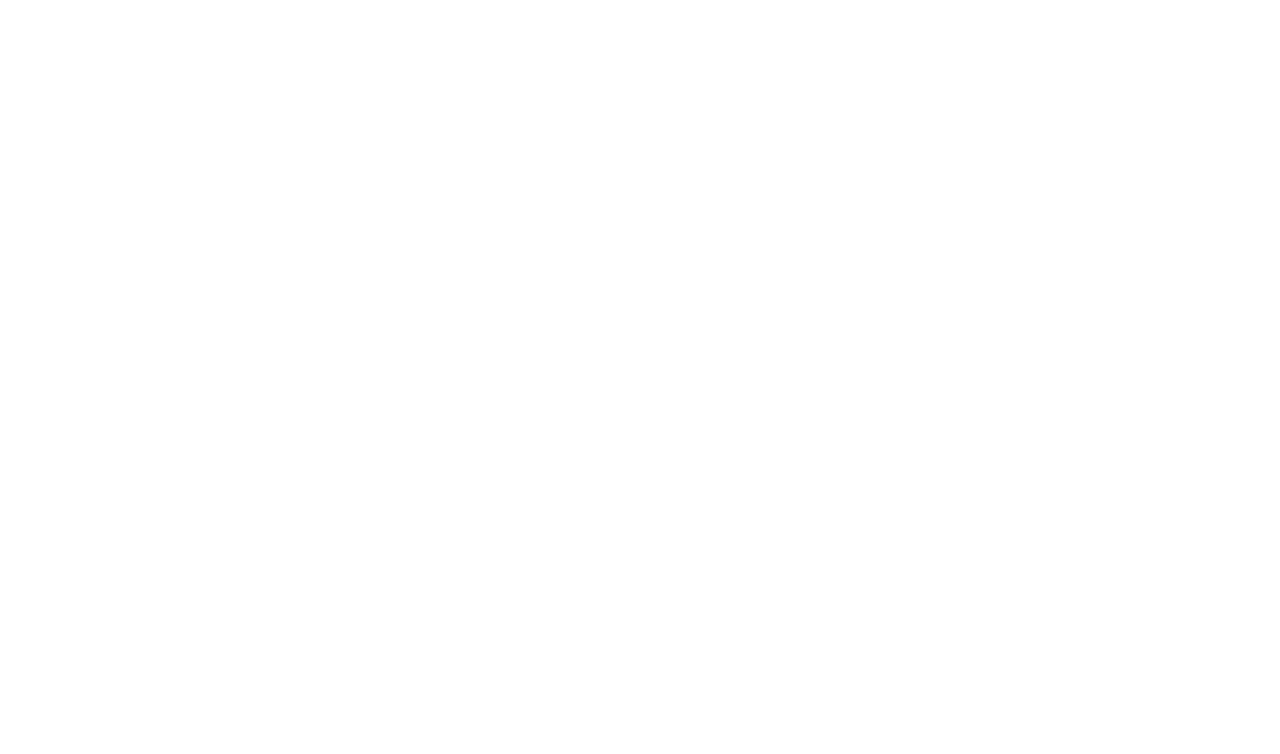
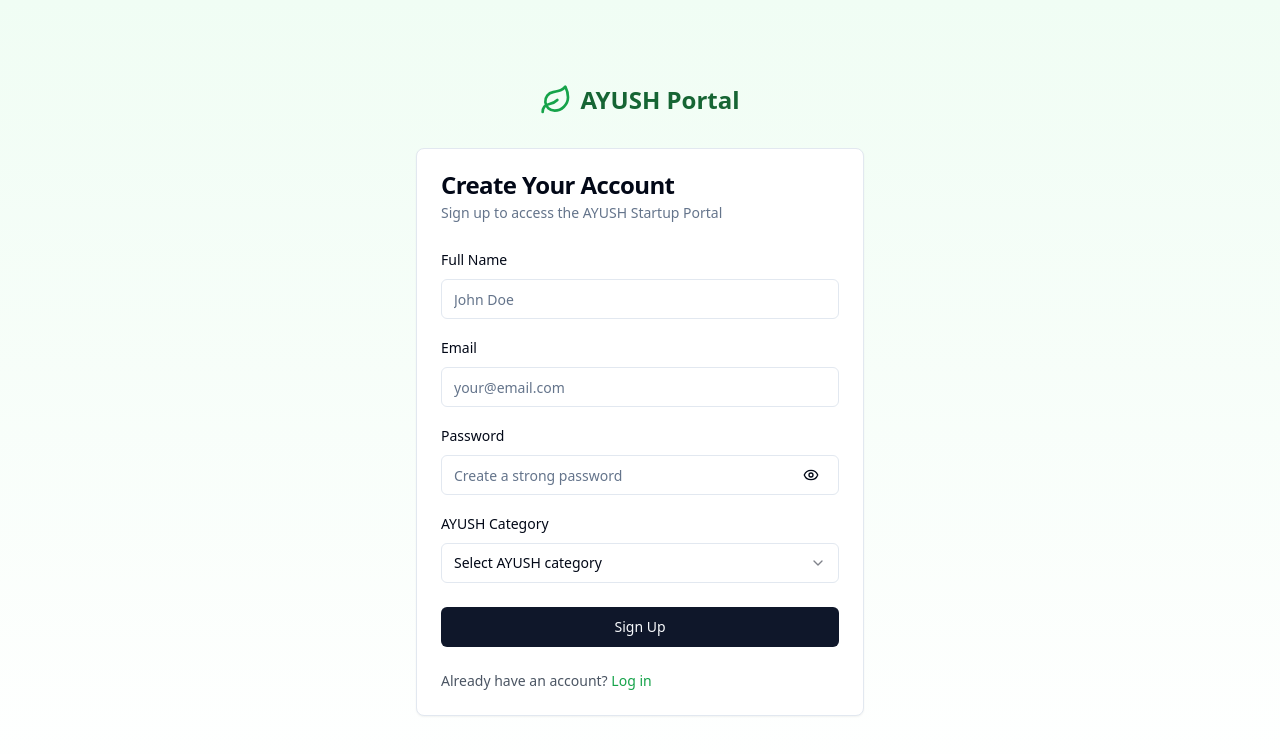
Before and after one commit to Princekumar1291/AYUSH-Startup-Portal, a React (Vite) app in the folder frontend/: page /signup in a window 1280 px wide. Before the commit this address had no page. Shown: the top 754 px of the page. Built offline with nearby package versions, Linux system fonts and the light colour scheme.

Commit message:
feat: Added login and signup page

```diff
--- a/frontend/src/App.jsx
+++ b/frontend/src/App.jsx
@@ -5,6 +5,8 @@
 import DocumentUpload from './pages/DocumentUpload/DocumentUpload'
 import HelpCenter from './pages/FAQ/FAQ'
 import Main from './pages/Main/Main'
+import LoginPage from './pages/Login/Login'
+import SignupPage from './pages/SignUp/SignUp'
 
 
 function App() {
@@ -17,6 +19,8 @@
         <Route path="/application-form" element={<ApplicationForm />} />
         <Route path="/document-upload" element={<DocumentUpload />} />
         <Route path="/faq" element={<HelpCenter />} />
+        <Route path="/login" element={<LoginPage />} />
+        <Route path="/signup" element={<SignupPage />} />
 
       </Routes>
     </>
--- a/frontend/src/components/Navbar/Navbar.jsx
+++ b/frontend/src/components/Navbar/Navbar.jsx
@@ -82,7 +82,7 @@
               )
             )}
              <Button asChild>
-                <Link className='bg-green-500 hover:bg-green-600 transition' href="/login">Login</Link>
+                <Link to={'/login'} className='bg-green-500 hover:bg-green-600 transition' href="/login">Login</Link>
               </Button>
           </div>
           <div className="flex md:hidden">
--- /dev/null
+++ b/frontend/src/pages/Login/Login.jsx
@@ -0,0 +1,76 @@
+import { useState } from 'react'
+import { Eye, EyeOff, Leaf } from 'lucide-react'
+import { Button } from "@/components/ui/button"
+import { Card, CardContent, CardDescription, CardFooter, CardHeader, CardTitle } from "@/components/ui/card"
+import { Input } from "@/components/ui/input"
+import { Label } from "@/components/ui/label"
+import { Link } from 'react-router-dom'
+
+export default function LoginPage() {
+  const [showPassword, setShowPassword] = useState(false)
+
+  const handleSubmit = (event) => {
+    event.preventDefault()
+    // Handle login logic here
+    console.log('Login form submitted')
+  }
+
+  return (
+    <div className="min-h-screen bg-gradient-to-b from-green-50 to-white flex flex-col justify-center items-center p-4">
+      <Link to="/" className="flex items-center mb-8">
+        <Leaf className="h-8 w-8 text-green-600 mr-2" />
+        <span className="text-2xl font-bold text-green-800">AYUSH Portal</span>
+      </Link>
+
+      <Card className="w-full max-w-md">
+        <CardHeader>
+          <CardTitle>Login to Your Account</CardTitle>
+          <CardDescription>Enter your email and password to access the AYUSH Startup Portal</CardDescription>
+        </CardHeader>
+        <CardContent>
+          <form onSubmit={handleSubmit}>
+            <div className="space-y-4">
+              <div className="space-y-2">
+                <Label htmlFor="email">Email</Label>
+                <Input id="email" type="email" placeholder="your@email.com" required />
+              </div>
+              <div className="space-y-2">
+                <Label htmlFor="password">Password</Label>
+                <div className="relative">
+                  <Input
+                    id="password"
+                    type={showPassword ? "text" : "password"}
+                    placeholder="Enter your password"
+                    required
+                  />
+                  <Button
+                    type="button"
+                    variant="ghost"
+                    size="icon"
+                    className="absolute right-2 top-1/2 transform -translate-y-1/2"
+                    onClick={() => setShowPassword(!showPassword)}
+                  >
+                    {showPassword ? <EyeOff className="h-4 w-4" /> : <Eye className="h-4 w-4" />}
+                    <span className="sr-only">{showPassword ? "Hide password" : "Show password"}</span>
+                  </Button>
+                </div>
+              </div>
+            </div>
+            <Button type="submit" className="w-full mt-6">Login</Button>
+          </form>
+        </CardContent>
+        <CardFooter className="flex flex-col space-y-4">
+          <Link to="#" className="text-sm text-green-600 hover:underline">
+            Forgot your password?
+          </Link>
+          <div className="text-sm text-gray-600">
+            {`Don't have an account?`}
+            <Link to="/signup" className="text-green-600 hover:underline">
+              Sign up
+            </Link>
+          </div>
+        </CardFooter>
+      </Card>
+    </div>
+  )
+}
--- /dev/null
+++ b/frontend/src/pages/SignUp/SignUp.jsx
@@ -0,0 +1,93 @@
+import { useState } from 'react'
+import { Eye, EyeOff, Leaf } from 'lucide-react'
+import { Button } from "@/components/ui/button"
+import { Card, CardContent, CardDescription, CardFooter, CardHeader, CardTitle } from "@/components/ui/card"
+import { Input } from "@/components/ui/input"
+import { Label } from "@/components/ui/label"
+import { Select, SelectContent, SelectItem, SelectTrigger, SelectValue } from "@/components/ui/select"
+import { Link } from 'react-router-dom'
+
+export default function SignupPage() {
+  const [showPassword, setShowPassword] = useState(false)
+
+  const handleSubmit = (event) => {
+    event.preventDefault()
+    // Handle signup logic here
+    console.log('Signup form submitted')
+  }
+
+  return (
+    <div className="min-h-screen bg-gradient-to-b from-green-50 to-white flex flex-col justify-center items-center p-4">
+      <Link to="/" className="flex items-center mb-8">
+        <Leaf className="h-8 w-8 text-green-600 mr-2" />
+        <span className="text-2xl font-bold text-green-800">AYUSH Portal</span>
+      </Link>
+
+      <Card className="w-full max-w-md">
+        <CardHeader>
+          <CardTitle>Create Your Account</CardTitle>
+          <CardDescription>Sign up to access the AYUSH Startup Portal</CardDescription>
+        </CardHeader>
+        <CardContent>
+          <form onSubmit={handleSubmit}>
+            <div className="space-y-4">
+              <div className="space-y-2">
+                <Label htmlFor="fullName">Full Name</Label>
+                <Input id="fullName" placeholder="John Doe" required />
+              </div>
+              <div className="space-y-2">
+                <Label htmlFor="email">Email</Label>
+                <Input id="email" type="email" placeholder="your@email.com" required />
+              </div>
+              <div className="space-y-2">
+                <Label htmlFor="password">Password</Label>
+                <div className="relative">
+                  <Input
+                    id="password"
+                    type={showPassword ? "text" : "password"}
+                    placeholder="Create a strong password"
+                    required
+                  />
+                  <Button
+                    type="button"
+                    variant="ghost"
+                    size="icon"
+                    className="absolute right-2 top-1/2 transform -translate-y-1/2"
+                    onClick={() => setShowPassword(!showPassword)}
+                  >
+                    {showPassword ? <EyeOff className="h-4 w-4" /> : <Eye className="h-4 w-4" />}
+                    <span className="sr-only">{showPassword ? "Hide password" : "Show password"}</span>
+                  </Button>
+                </div>
+              </div>
+              <div className="space-y-2">
+                <Label htmlFor="ayushCategory">AYUSH Category</Label>
+                <Select>
+                  <SelectTrigger id="ayushCategory">
+                    <SelectValue placeholder="Select AYUSH category" />
+                  </SelectTrigger>
+                  <SelectContent>
+                    <SelectItem value="ayurveda">Ayurveda</SelectItem>
+                    <SelectItem value="yoga">Yoga</SelectItem>
+                    <SelectItem value="unani">Unani</SelectItem>
+                    <SelectItem value="siddha">Siddha</SelectItem>
+                    <SelectItem value="homeopathy">Homeopathy</SelectItem>
+                  </SelectContent>
+                </Select>
+              </div>
+            </div>
+            <Button type="submit" className="w-full mt-6">Sign Up</Button>
+          </form>
+        </CardContent>
+        <CardFooter>
+          <div className="text-sm text-gray-600">
+            Already have an account?{' '}
+            <Link to="/login" className="text-green-600 hover:underline">
+              Log in
+            </Link>
+          </div>
+        </CardFooter>
+      </Card>
+    </div>
+  )
+}
```
